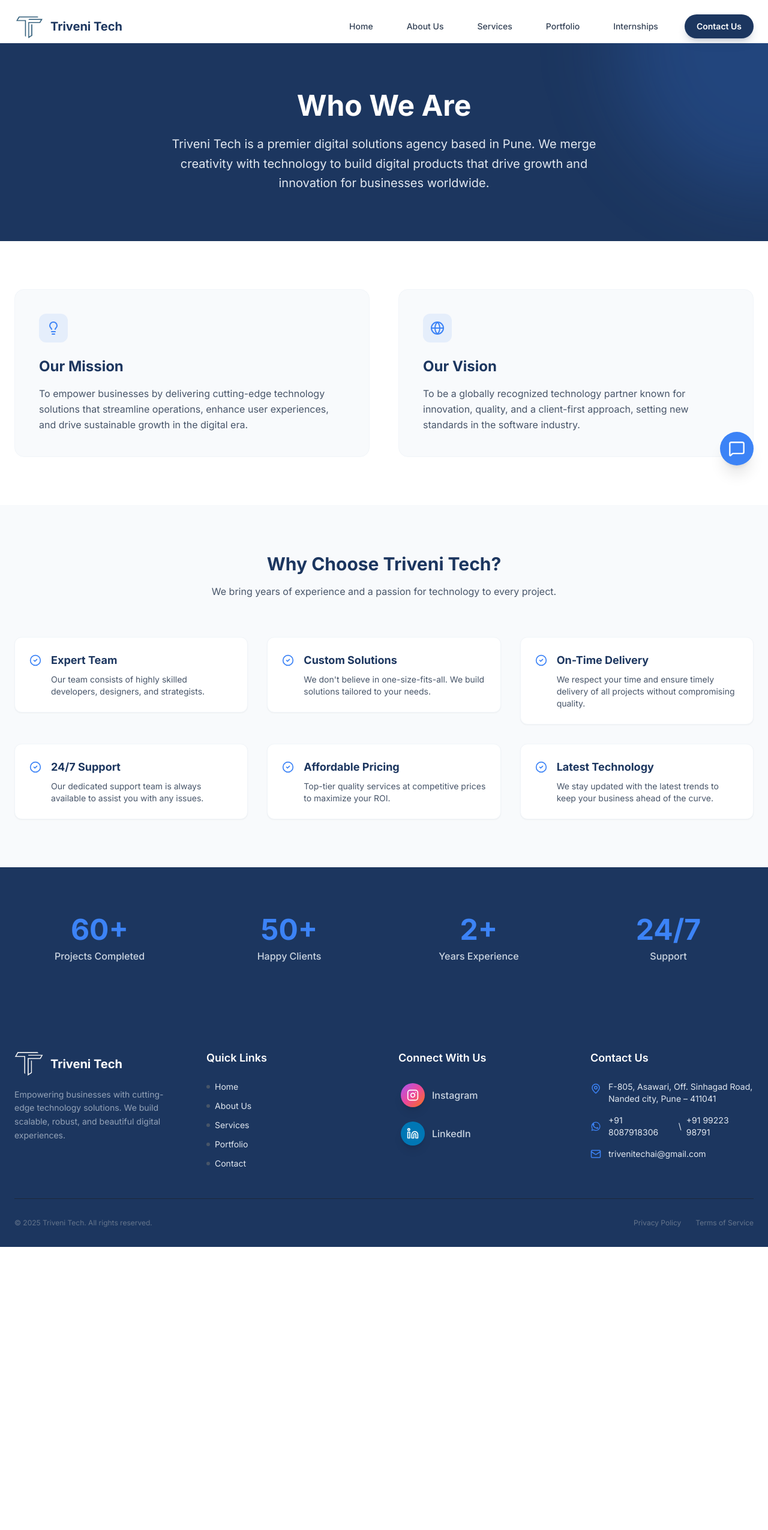
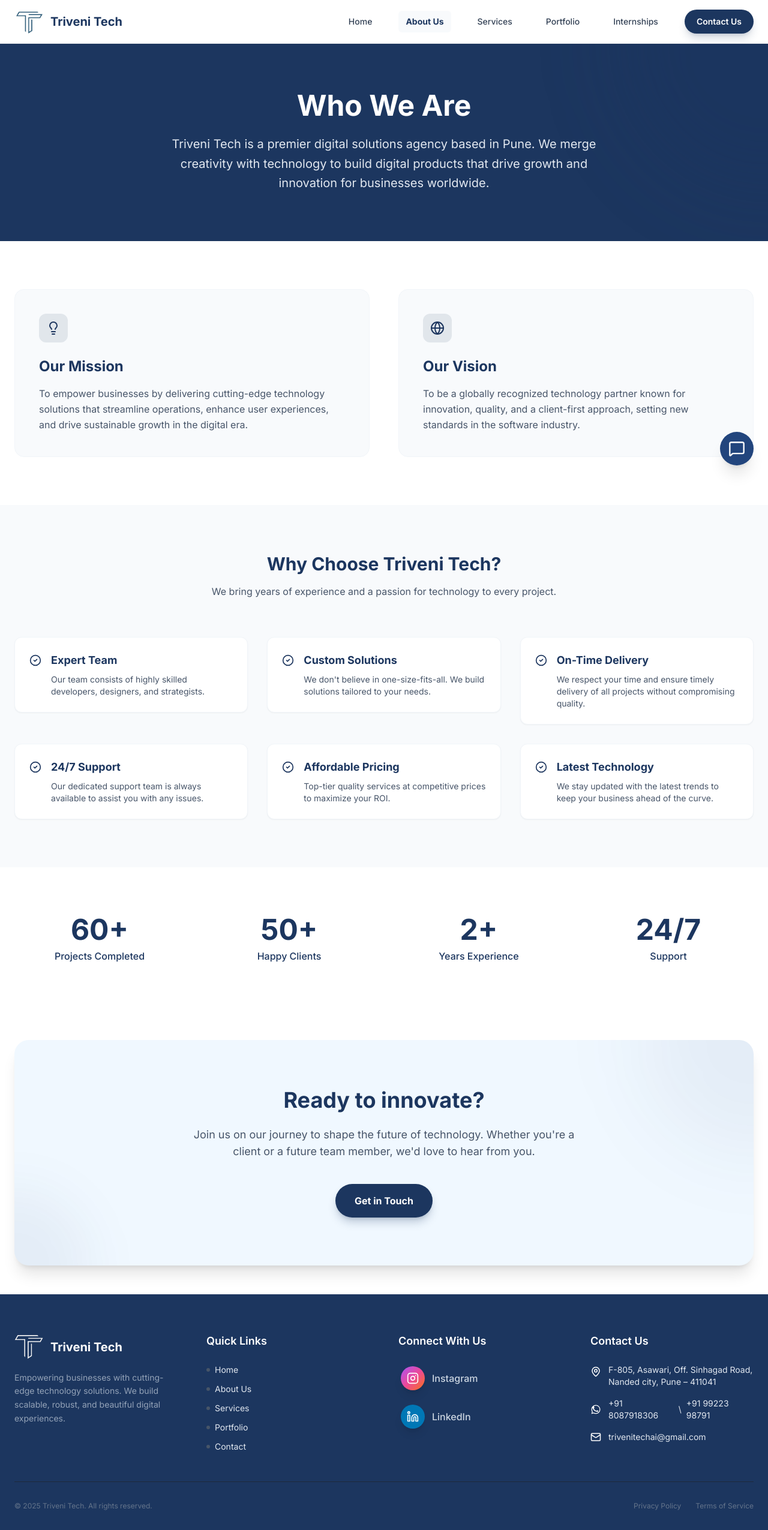
Before and after one commit to AryanJadile/Triveni-Tech, a Next.js app: page /about in a window 1280 px wide. Shown: the whole page at 60% size. Before the commit the page ends 2079 px from the top, so only its background shows below. Built offline with nearby package versions, Linux system fonts and the light colour scheme.

Commit message:
Updated colors

```diff
--- a/src/app/about/page.tsx
+++ b/src/app/about/page.tsx
@@ -116,13 +116,35 @@ export default function AboutPage() {
             </section>
 
             {/* Stats Section */}
-            <section className="py-20 bg-secondary text-white">
+            <section className="py-20 bg-white">
                 <div className="container mx-auto px-4 md:px-6">
                     <div className="grid grid-cols-2 md:grid-cols-4 gap-8 text-center">
                         <StatItem number="60+" label="Projects Completed" />
                         <StatItem number="50+" label="Happy Clients" />
                         <StatItem number="2+" label="Years Experience" />
                         <StatItem number="24/7" label="Support" />
+                    </div>
+                </div>
+            </section>
+
+            {/* CTA Section */}
+            <section className="py-12 px-4 md:px-6">
+                <div className="bg-[#f0f8ff] rounded-3xl py-20 text-center shadow-xl mx-auto max-w-7xl overflow-hidden relative">
+                    {/* Background Pattern */}
+                    <div className="absolute top-0 right-0 -translate-y-1/2 translate-x-1/2 w-96 h-96 bg-[#1c365f]/5 rounded-full blur-3xl"></div>
+                    <div className="absolute bottom-0 left-0 translate-y-1/2 -translate-x-1/2 w-64 h-64 bg-[#1c365f]/5 rounded-full blur-2xl"></div>
+
+                    <div className="relative z-10 container mx-auto px-4">
+                        <h2 className="text-3xl md:text-4xl font-bold mb-6 text-[#1c365f]">Ready to innovate?</h2>
+                        <p className="text-slate-600 text-lg max-w-2xl mx-auto mb-10">
+                            Join us on our journey to shape the future of technology. Whether you're a client or a future team member, we'd love to hear from you.
+                        </p>
+                        <a
+                            href="/contact"
+                            className="inline-block px-8 py-4 bg-[#1c365f] text-white font-bold rounded-full hover:bg-[#1c365f]/90 transition-all shadow-lg shadow-[#1c365f]/25 transform hover:-translate-y-1"
+                        >
+                            Get in Touch
+                        </a>
                     </div>
                 </div>
             </section>
@@ -147,8 +169,8 @@ function FeatureCard({ title, desc }: { title: string; desc: string }) {
 function StatItem({ number, label }: { number: string; label: string }) {
     return (
         <div>
-            <div className="text-4xl md:text-5xl font-bold text-primary mb-2">{number}</div>
-            <div className="text-slate-300 font-medium">{label}</div>
+            <div className="text-4xl md:text-5xl font-bold text-[#1c365f] mb-2">{number}</div>
+            <div className="text-[#1c365f] font-medium">{label}</div>
         </div>
     )
 }
--- a/src/app/globals.css
+++ b/src/app/globals.css
@@ -13,8 +13,8 @@
     --popover: 0 0% 100%;
     --popover-foreground: 222.2 84% 4.9%;
 
-    --primary: 217 91% 60%;
-    /* Bright Blue #3B82F6 */
+    --primary: 217 54% 24%;
+    /* Brand Dark Blue #1c365f */
     --primary-foreground: 210 40% 98%;
 
     --secondary: 216 55% 24%;
@@ -32,7 +32,7 @@
 
     --border: 214.3 31.8% 91.4%;
     --input: 214.3 31.8% 91.4%;
-    --ring: 217 91% 60%;
+    --ring: 217 54% 24%;
 
     --radius: 0.5rem;
   }
--- a/src/components/home/HeroSection.tsx
+++ b/src/components/home/HeroSection.tsx
@@ -64,7 +64,7 @@ export default function HeroSection() {
                         <div className="flex flex-col sm:flex-row items-center justify-center gap-4">
                             <Link
                                 href="/contact"
-                                className="w-full sm:w-auto px-8 py-4 bg-primary text-white rounded-full font-semibold hover:bg-primary/90 transition-all shadow-lg shadow-primary/25 flex items-center justify-center gap-2"
+                                className="w-full sm:w-auto px-8 py-4 bg-[#1c365f] text-white rounded-full font-semibold hover:bg-[#1c365f]/90 transition-all shadow-lg shadow-[#1c365f]/25 flex items-center justify-center gap-2"
                             >
                                 Start Your Project <ArrowRight size={18} />
                             </Link>
@@ -90,7 +90,7 @@ export default function HeroSection() {
                             desc="Modern, responsive websites using Next.js and React."
                         />
                         <FeatureItem
-                            icon={<Smartphone className="text-blue-600" size={24} />}
+                            icon={<Smartphone className="text-primary" size={24} />}
                             title="App Development"
                             desc="Cross-platform mobile apps for iOS and Android."
                         />
--- a/src/components/home/TestimonialsSection.tsx
+++ b/src/components/home/TestimonialsSection.tsx
@@ -49,15 +49,15 @@ export default function TestimonialsSection() {
                             whileInView={{ opacity: 1, y: 0 }}
                             viewport={{ once: true }}
                             transition={{ duration: 0.5, delay: index * 0.1 }}
-                            className="bg-white p-8 rounded-2xl shadow-sm border border-slate-100 hover:shadow-md transition-shadow relative"
+                            className="bg-white p-8 rounded-2xl shadow-sm border border-slate-100 hover:shadow-md transition-shadow relative flex flex-col h-full"
                         >
                             <Quote className="absolute top-8 right-8 text-slate-100" size={48} />
 
-                            <p className="text-slate-600 mb-8 relative z-10 leading-relaxed">
+                            <p className="text-slate-600 mb-8 relative z-10 leading-relaxed flex-1">
                                 "{testimonial.content}"
                             </p>
 
-                            <div className="flex items-center gap-4">
+                            <div className="flex items-center gap-4 mt-auto">
                                 <div>
                                     <h4 className="font-bold text-slate-900 text-sm">{testimonial.name}</h4>
                                     <p className="text-slate-500 text-xs">{testimonial.role}</p>
--- a/src/components/internships/StudentTestimonialsSection.tsx
+++ b/src/components/internships/StudentTestimonialsSection.tsx
@@ -46,15 +46,15 @@ export default function StudentTestimonialsSection() {
                             whileInView={{ opacity: 1, y: 0 }}
                             viewport={{ once: true }}
                             transition={{ duration: 0.5, delay: index * 0.1 }}
-                            className="bg-slate-50 p-8 rounded-2xl shadow-sm border border-slate-100 hover:shadow-md transition-shadow relative"
+                            className="bg-slate-50 p-8 rounded-2xl shadow-sm border border-slate-100 hover:shadow-md transition-shadow relative flex flex-col h-full"
                         >
                             <Quote className="absolute top-8 right-8 text-slate-200" size={48} />
 
-                            <p className="text-slate-600 mb-8 relative z-10 leading-relaxed">
+                            <p className="text-slate-600 mb-8 relative z-10 leading-relaxed flex-1">
                                 "{testimonial.content}"
                             </p>
 
-                            <div className="flex items-center gap-4">
+                            <div className="flex items-center gap-4 mt-auto">
                                 <div>
                                     <h4 className="font-bold text-slate-900 text-sm">{testimonial.name}</h4>
                                     <p className="text-slate-500 text-xs">{testimonial.role}</p>
--- a/src/components/layout/FloatingContactButton.tsx
+++ b/src/components/layout/FloatingContactButton.tsx
@@ -69,7 +69,7 @@ export default function FloatingContactButton() {
 
             <button
                 onClick={toggleOpen}
-                className={`w-14 h-14 rounded-full flex items-center justify-center shadow-xl transition-all duration-300 ${isOpen ? "bg-slate-800 rotate-45" : "bg-primary hover:scale-105"
+                className={`w-14 h-14 rounded-full flex items-center justify-center shadow-xl transition-all duration-300 ${isOpen ? "bg-slate-800 rotate-45" : "bg-[#22457d] hover:scale-105"
                     }`}
             >
                 {isOpen ? (
--- a/src/components/layout/Footer.tsx
+++ b/src/components/layout/Footer.tsx
@@ -65,7 +65,7 @@ export default function Footer() {
                         <h4 className="text-lg font-semibold text-white mb-6">Contact Us</h4>
                         <ul className="space-y-4 text-sm">
                             <li className="flex items-start gap-3">
-                                <MapPin className="text-primary mt-1 shrink-0" size={18} />
+                                <MapPin className="text-white mt-1 shrink-0" size={18} />
                                 <a
                                     href="https://maps.app.goo.gl/URP5ZvE8kDBjxwNC8"
                                     target="_blank"
@@ -81,7 +81,7 @@ export default function Footer() {
                                         xmlns="http://www.w3.org/2000/svg"
                                         viewBox="0 0 24 24"
                                         fill="currentColor"
-                                        className="w-[18px] h-[18px] text-primary shrink-0"
+                                        className="w-[18px] h-[18px] text-white shrink-0"
                                     >
                                         <path d="M12.04 2C6.58 2 2.13 6.45 2.13 11.91C2.13 13.66 2.59 15.36 3.45 16.86L2.05 22L7.3 20.62C8.75 21.41 10.38 21.83 12.04 21.83C17.5 21.83 21.95 17.38 21.95 11.92C21.95 9.27 20.92 6.78 19.05 4.91C17.18 3.03 14.69 2 12.04 2ZM12.05 3.67C14.25 3.67 16.31 4.53 17.87 6.09C19.42 7.65 20.28 9.71 20.28 11.92C20.28 16.46 16.58 20.15 12.04 20.15C10.56 20.15 9.11 19.76 7.85 19L7.55 18.83L4.43 19.65L5.26 16.61L5.06 16.29C4.24 14.99 3.81 13.47 3.81 11.91C3.81 7.37 7.5 3.67 12.05 3.67ZM16.53 14.84C16.48 14.76 15.66 14.36 15.26 14.16C14.87 13.96 14.67 13.86 14.53 14.06C14.38 14.26 13.98 14.76 13.83 14.91C13.73 15.06 13.58 15.06 13.18 14.86C12.79 14.66 11.51 14.24 10 12.89C8.83 11.85 8.03 10.56 7.83 10.21C7.63 9.87 7.81 9.68 8 9.49C8.18 9.31 8.4 9.01 8.59 8.81C8.74 8.66 8.79 8.51 8.89 8.31C8.99 8.11 8.94 7.96 8.84 7.76C8.74 7.56 8.14 6.06 7.9 5.46C7.65 4.86 7.4 4.96 7.25 4.96C7.11 4.96 6.91 4.96 6.71 4.96C6.51 4.96 6.16 5.04 5.86 5.36C5.56 5.68 4.72 6.48 4.72 8.11C4.72 9.74 5.91 11.33 6.06 11.53C6.21 11.73 8.36 15.04 11.66 16.46C12.44 16.8 13.06 17 13.54 17.16C14.24 17.38 14.88 17.34 15.39 17.27C15.96 17.18 17.14 16.55 17.39 15.85C17.64 15.15 17.64 14.55 17.59 14.46C17.54 14.35 17.39 14.29 16.99 14.09H16.53Z" />
                                     </svg>
@@ -111,7 +111,7 @@ export default function Footer() {
                                     href="mailto:trivenitechai@gmail.com"
                                     className="flex items-center gap-3 hover:text-primary transition-colors"
                                 >
-                                    <Mail className="text-primary shrink-0" size={18} />
+                                    <Mail className="text-white shrink-0" size={18} />
                                     <span>trivenitechai@gmail.com</span>
                                 </a>
                             </li>
--- a/src/components/layout/Header.tsx
+++ b/src/components/layout/Header.tsx
@@ -1,6 +1,7 @@
 "use client";
 
 import { useState, useEffect } from "react";
+import { usePathname } from "next/navigation";
 import Link from "next/link";
 import Image from "next/image";
 import { Menu, X, ChevronRight } from "lucide-react";
@@ -19,48 +20,22 @@ const navItems = [
     { name: "Internships", href: "/internships" },
 ];
 
-/**
- * Header Component
- *
- * This component renders the main navigation bar of the application.
- * It includes:
- * - Responsive design (Desktop vs Mobile menu)
- * - Scroll-aware background styling (transparent to white/glassmorphism)
- * - Logo and Brand Name
- * - Navigation Links
- * - "Get Started" Call-to-Action
- */
 export default function Header() {
-    // State to track if the user has scrolled down to apply styles
+    const pathname = usePathname(); // Get current path
     const [isScrolled, setIsScrolled] = useState(false);
-    // State to toggle the mobile menu visibility
     const [mobileMenuOpen, setMobileMenuOpen] = useState(false);
 
-    /**
-     * Scroll Effect Hook
-     * Adds a scroll listener to update the `isScrolled` state when the user scrolls past 10px.
-     * This triggers the background color change in the header.
-     */
-    useEffect(() => {
-        const handleScroll = () => {
-            setIsScrolled(window.scrollY > 10);
-        };
-        window.addEventListener("scroll", handleScroll);
-        // Clean up the event listener on component unmount
-        return () => window.removeEventListener("scroll", handleScroll);
-    }, []);
+    // ... (useEffect)
 
     return (
         <header
             className={cn(
-                "fixed top-0 left-0 right-0 z-50 transition-all duration-300 border-b",
-                isScrolled
-                    ? "bg-white border-gray-200 py-3 shadow-sm"
-                    : "bg-transparent border-transparent py-5"
+                "fixed top-0 left-0 right-0 z-50 transition-all duration-300 border-b bg-white border-gray-200 py-3 shadow-sm"
             )}
         >
             <div className="container mx-auto px-4 md:px-6 flex items-center justify-between">
                 {/* Logo */}
+                {/* ... */}
                 <Link href="/" className="flex items-center gap-3">
                     <div className="relative w-12 h-12 rounded-lg overflow-hidden shrink-0">
                         <Image src="/img/logo.jpg" alt="Triveni Tech Logo" fill className="object-cover" />
@@ -72,15 +47,23 @@ export default function Header() {
 
                 {/* Desktop Nav */}
                 <nav className="hidden md:flex items-center gap-8">
-                    {navItems.map((item) => (
+                    {navItems.map((item) => {
+                        const isActive = pathname === item.href;
+                        return (
                             <Link
                                 key={item.name}
                                 href={item.href}
-                            className="text-sm font-medium text-slate-700 hover:text-primary transition-colors hover:bg-slate-50 px-3 py-2 rounded-md"
+                                className={cn(
+                                    "text-sm font-medium transition-colors px-3 py-2 rounded-md",
+                                    isActive
+                                        ? "text-[#1c365f] font-bold bg-slate-50"
+                                        : "text-slate-700 hover:text-primary hover:bg-slate-50"
+                                )}
                             >
                                 {item.name}
                             </Link>
-                    ))}
+                        );
+                    })}
                     <Link
                         href="/contact"
                         className="px-5 py-2.5 bg-secondary text-white text-sm font-semibold rounded-full hover:bg-secondary/90 transition-all shadow-lg shadow-secondary/20"
@@ -90,6 +73,7 @@ export default function Header() {
                 </nav>
 
                 {/* Mobile Toggle */}
+                {/* ... */}
                 <button
                     className="md:hidden p-2 text-slate-700"
                     onClick={() => setMobileMenuOpen(!mobileMenuOpen)}
@@ -108,17 +92,25 @@ export default function Header() {
                         className="md:hidden overflow-hidden bg-white border-b border-gray-100"
                     >
                         <div className="container mx-auto px-4 py-4 flex flex-col gap-2">
-                            {navItems.map((item) => (
+                            {navItems.map((item) => {
+                                const isActive = pathname === item.href;
+                                return (
                                     <Link
                                         key={item.name}
                                         href={item.href}
                                         onClick={() => setMobileMenuOpen(false)}
-                                    className="flex items-center justify-between p-3 rounded-lg hover:bg-slate-50 text-slate-700 font-medium"
+                                        className={cn(
+                                            "flex items-center justify-between p-3 rounded-lg font-medium",
+                                            isActive
+                                                ? "bg-slate-50 text-[#1c365f] font-bold"
+                                                : "hover:bg-slate-50 text-slate-700"
+                                        )}
                                     >
                                         {item.name}
-                                    <ChevronRight size={16} className="text-slate-400" />
+                                        <ChevronRight size={16} className={cn("text-slate-400", isActive && "text-[#1c365f]")} />
                                     </Link>
-                            ))}
+                                );
+                            })}
                             <Link
                                 href="/contact"
                                 onClick={() => setMobileMenuOpen(false)}
```
Also changed, not shown: src/app/page.tsx (+12 -5 lines), src/app/portfolio/page.tsx (+7 -7 lines), 1 other file (tests, documents, lock files or other folders). Lines whose indentation alone changed are shown as unchanged.
